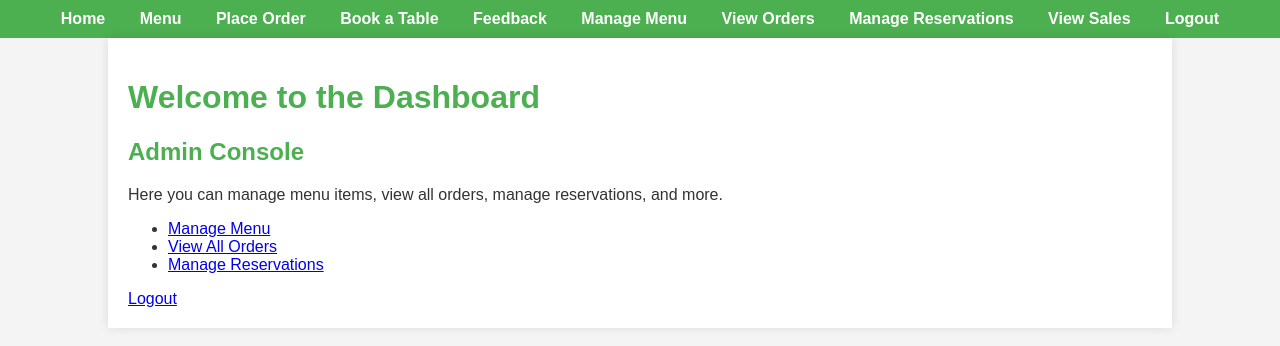
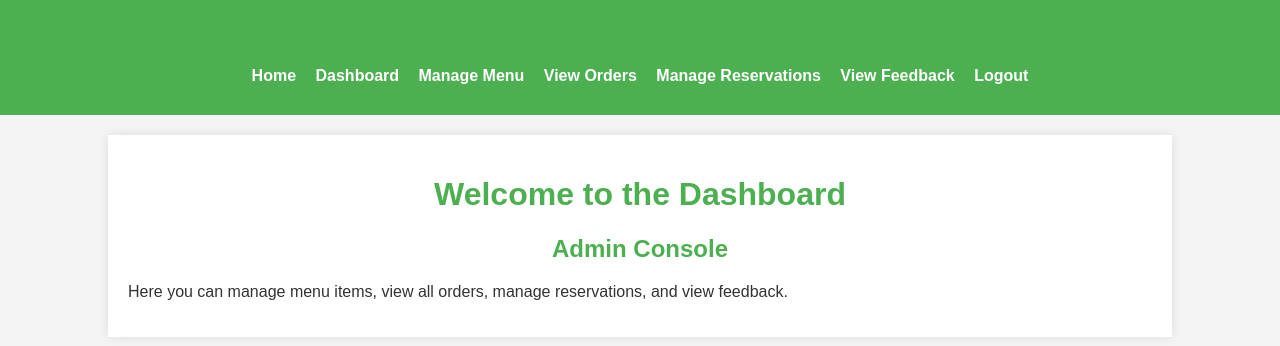
Before and after one commit to aniketdebnath/relaxingkoala, a PHP site: page /dashboard.php in a window 1280 px wide. Shown: the top 346 px of the page. Run offline with PHP 8.4, Linux system fonts and the light colour scheme; the visitor is signed in with stand-in values (Sample User, id 1).

```diff
--- a/classes/item.php
+++ b/classes/item.php
@@ -4,7 +4,6 @@ class Item {
     private $name;
     private $description;
     private $price;
-    private $image;
 
     public function __construct($id, $name, $description, $price) {
         $this->id = $id;
--- a/css/styles.css
+++ b/css/styles.css
@@ -9,18 +9,43 @@ body {
 
 h1, h2 {
     color: #4CAF50;
+    text-align: center;
+}
+
+header {
+    background-color: #4CAF50;
+    color: white;
+    padding: 20px 0;
+    text-align: center;
+}
+
+header h1 {
+    margin: 0;
 }
 
 nav {
     background-color: #4CAF50;
-    color: white;
-    padding: 10px;
     text-align: center;
+    padding: 10px 0;
+}
+
+nav ul {
+    list-style-type: none;
+    padding: 0;
+    margin: 0;
+}
+
+nav ul li {
+    display: inline;
+    margin-right: 15px;
+}
+
+nav ul li:last-child {
+    margin-right: 0;
 }
 
 nav a {
     color: white;
-    margin: 0 15px;
     text-decoration: none;
     font-weight: bold;
 }
@@ -29,14 +54,25 @@ nav a:hover {
     text-decoration: underline;
 }
 
-.container {
+main {
     width: 80%;
-    margin: 0 auto;
+    margin: 20px auto;
     padding: 20px;
     background-color: white;
     box-shadow: 0 0 10px rgba(0, 0, 0, 0.1);
 }
 
+footer {
+    background-color: #4CAF50;
+    color: white;
+    text-align: center;
+    padding: 10px 0;
+    position: fixed;
+    bottom: 0;
+    width: 100%;
+}
+
+/* Form Styles */
 form {
     display: flex;
     flex-direction: column;
--- a/includes/header.php
+++ b/includes/header.php
@@ -1,29 +1,41 @@
+<?php
+if (session_status() == PHP_SESSION_NONE) {
+    session_start();
+}
+?>
 <!DOCTYPE html>
 <html lang="en">
 <head>
     <meta charset="UTF-8">
     <meta name="viewport" content="width=device-width, initial-scale=1.0">
-    <link rel="stylesheet" href="../css/styles.css">
     <title>Relaxing Koala Café</title>
+    <link rel="stylesheet" href="../css/styles.css"> <!-- Update path if needed -->
 </head>
 <body>
+    <header>
+        <h1>Welcome to Relaxing Koala Café</h1>
         <nav>
-        <a href="../scripts/index.php">Home</a>
-        <a href="../scripts/menu.php">Menu</a>
-        <a href="../scripts/order.php">Place Order</a>
-        <a href="../scripts/reservation.php">Book a Table</a>
-        <a href="../scripts/feedback.php">Feedback</a>
+            <ul>
+                <li><a href="../scripts/index.php">Home</a></li>
                 <?php if (isset($_SESSION['user_id'])): ?>
-            <?php if ($_SESSION['role'] == 'admin'): ?>
-                <a href="../scripts/manage_menu.php">Manage Menu</a>
-                <a href="../scripts/view_orders.php">View Orders</a>
-                <a href="../scripts/manage_reservations.php">Manage Reservations</a>
-                <a href="../scripts/view_sales.php">View Sales</a>
+                    <li><a href="../scripts/dashboard.php">Dashboard</a></li>
+                    <?php if ($_SESSION['role'] == 'customer'): ?>
+                        <li><a href="../scripts/menu.php">Menu</a></li>
+                        <li><a href="../scripts/order.php">Place Order</a></li>
+                        <li><a href="../scripts/reservation.php">Book a Table</a></li>
+                        <li><a href="../scripts/feedback.php">Feedback</a></li>
+                    <?php elseif ($_SESSION['role'] == 'admin'): ?>
+                        <li><a href="../scripts/manage_menu.php">Manage Menu</a></li>
+                        <li><a href="../scripts/view_orders.php">View Orders</a></li>
+                        <li><a href="../scripts/reservation.php">Manage Reservations</a></li>
+                        <li><a href="../scripts/view_feedback.php">View Feedback</a></li>
                     <?php endif; ?>
-            <a href="../scripts/logout.php">Logout</a>
+                    <li><a href="../scripts/logout.php">Logout</a></li>
                 <?php else: ?>
-            <a href="../scripts/login.php">Login</a>
-            <a href="../scripts/signup.php">Sign Up</a>
+                    <li><a href="../scripts/login.php">Login</a></li>
+                    <li><a href="../scripts/signup.php">Sign Up</a></li>
                 <?php endif; ?>
+            </ul>
         </nav>
-    <div class="container">
+    </header>
+    <main>
--- a/scripts/dashboard.php
+++ b/scripts/dashboard.php
@@ -13,20 +13,9 @@ include '../includes/header.php';
 <?php if ($role == 'customer'): ?>
     <h2>Customer Console</h2>
     <p>Here you can place orders, view your order history, and more.</p>
-        <ul>
-            <li><a href="menu.php">View Menu</a></li>
-            <li><a href="order.php">Place Order</a></li>
-            <li><a href="reservation.php">Book a Table</a></li>
-            <li><a href="feedback.php">Submit Feedback</a></li>
-        </ul>
 <?php elseif ($role == 'admin'): ?>
     <h2>Admin Console</h2>
-        <p>Here you can manage menu items, view all orders, manage reservations, and more.</p>
-        <ul>
-            <li><a href="manage_menu.php">Manage Menu</a></li>
-            <li><a href="view_orders.php">View All Orders</a></li>
-            <li><a href="manage_reservations.php">Manage Reservations</a></li>
-        </ul>
+    <p>Here you can manage menu items, view all orders, manage reservations, and view feedback.</p>
 <?php endif; ?>
-    <a href="logout.php">Logout</a>
+
 <?php include '../includes/footer.php'; ?>
```
Also changed, not shown: classes/RestaurantTable.php (+19 -1 lines), classes/reservation_manager.php (+60 -13 lines), classes/review.php (+16 -6 lines), scripts/feedback.php (+8 -9 lines), scripts/index.php (+4 -6 lines), scripts/login.php (+4 -4 lines), scripts/reservation.php (+44 -20 lines), scripts/signup.php (+5 -6 lines). Lines whose indentation alone changed are shown as unchanged.
